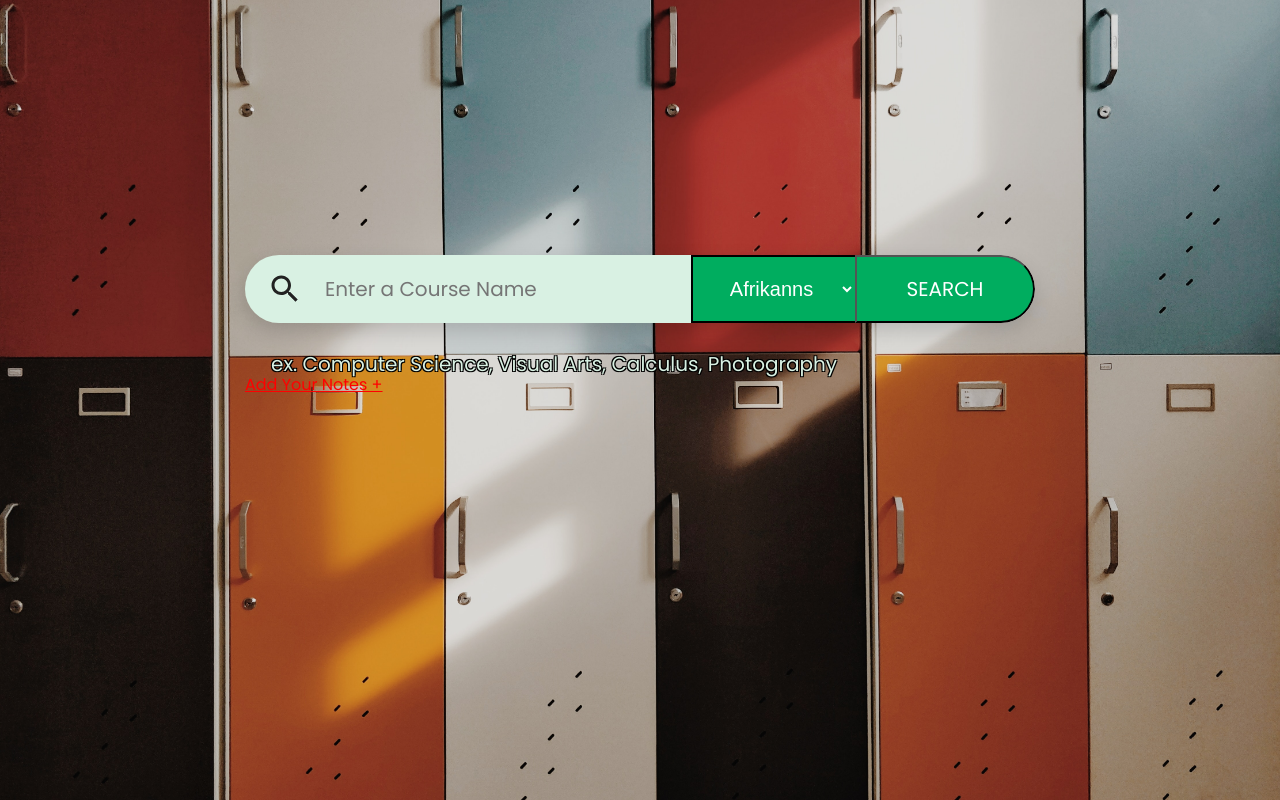
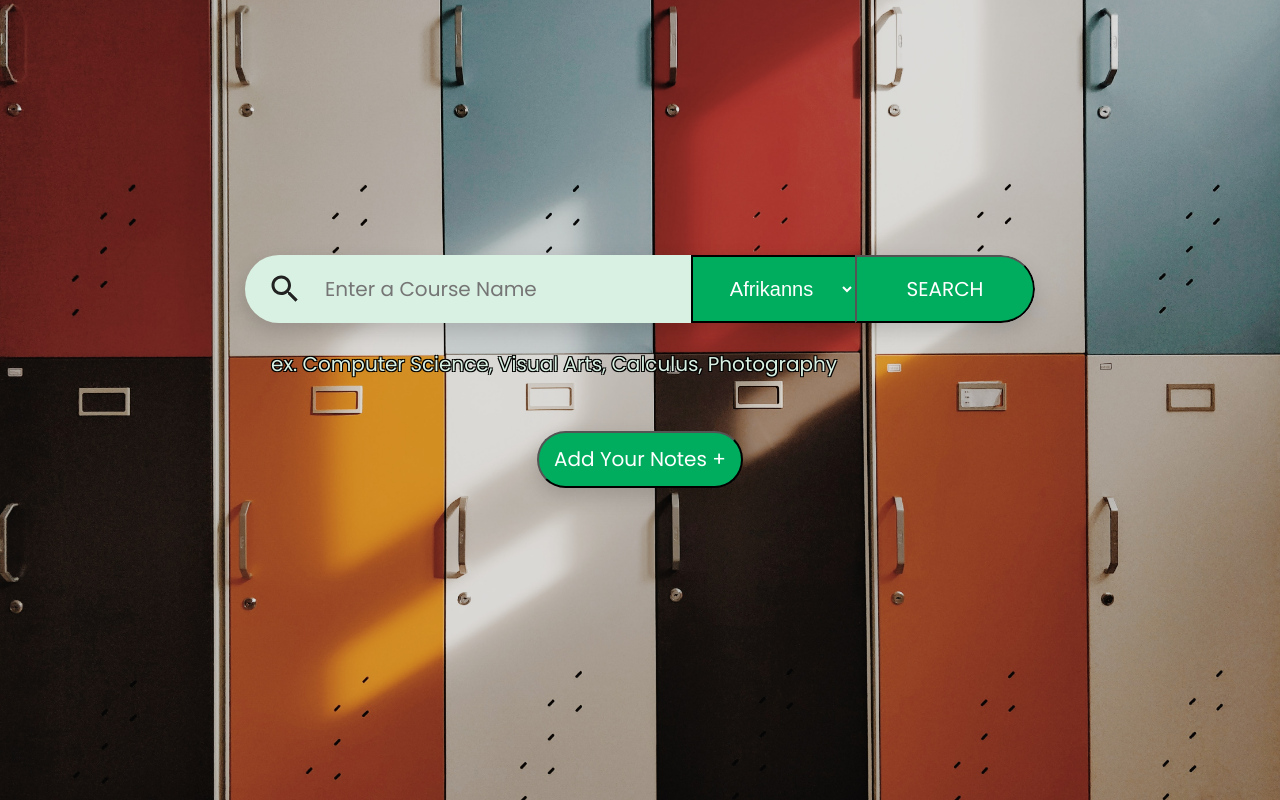
Before and after one commit to billbai0102/ZipNote, a Flask app: page / in a window 1280 px wide. Run offline with Flask 2, Linux system fonts and the light colour scheme.

Commit message:
Finished button routing and style for addNote

```diff
--- a/static/styles/main.css
+++ b/static/styles/main.css
@@ -998,8 +998,37 @@ form {
     padding-left: 26px;
 }
 
-#addNote > a {
-    color: red;
+#addNote {
+    justify-content: center;
+    text-align: center;
+}
+
+#addNote > button {
+    text-decoration: none;
+    white-space: nowrap;
+    padding: 15px;
+    font-size: 20px;
+    color: #fff;
+    border-color: #000;
+    border-width: 2px;
+    border-radius: 40px;
+    cursor: pointer;
+    position: relative;
+    z-index: 0;
+    background: #00ad5f;
+    transition: all 0.2s ease-out, color 0.2s ease-out;
+    font-weight: 300;
+    box-shadow: 0px 8px 20px 0px rgba(0, 0, 0, 0.15);
+}
+
+#addNote > button:hover {
+    background: #000;
+    color: #d9f1e3;
+}
+
+#addNote > button:focus {
+    outline: 0;
+    box-shadow: none;
 }
 
 @media screen and (max-width: 992px) {
--- a/templates/index.html
+++ b/templates/index.html
@@ -172,8 +172,15 @@
                     >ex. Computer Science, Visual Arts, Calculus,
                     Photography</span
                 >
+                <br /><br /><br /><br />
                 <div id="addNote">
-                    <a href="addnote.html">Add Your Notes +</a>
+                    <button
+                        onclick="window.location.href='/addnote.html'"
+                        type="button"
+                    >
+                        Add Your Notes +
+                    </button>
+                    <!-- <div><a href="addnote.html">Add Your Notes +</a></div> -->
                 </div>
             </form>
         </div>
```
